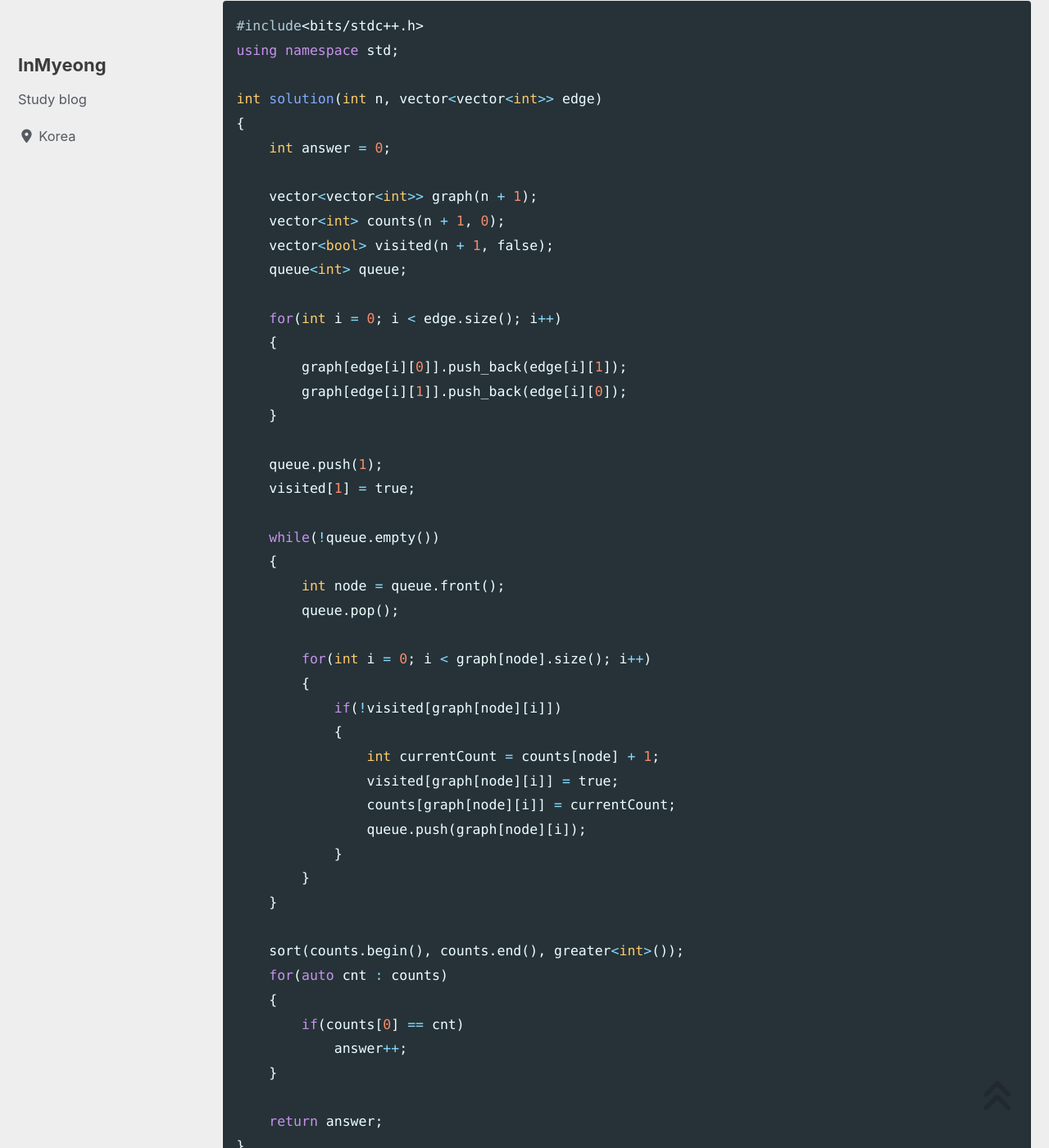
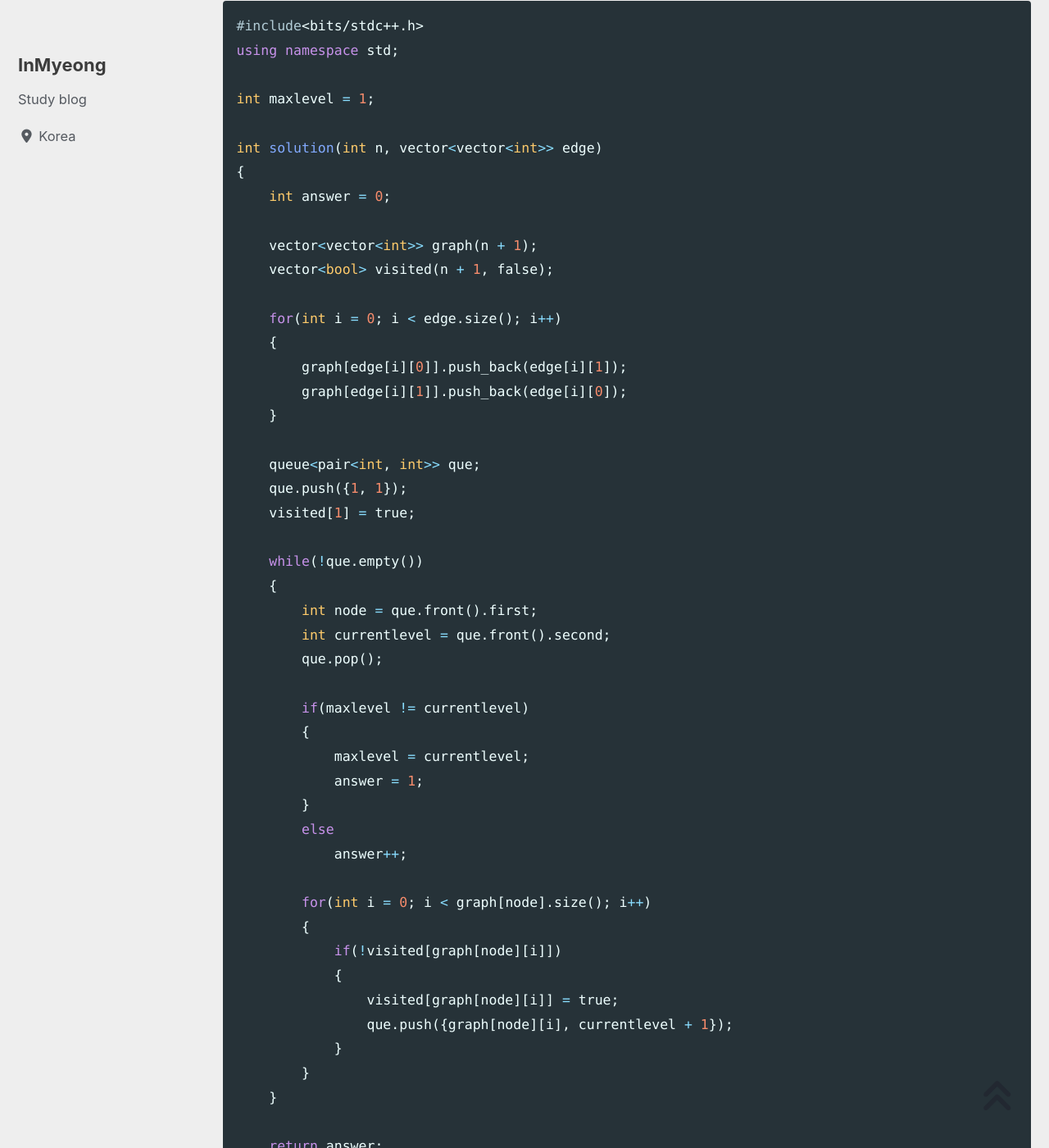
Before and after one commit to devMyeong/devMyeong.github.io, a Jekyll site: the page built from _posts/codingTest/2022-07-06-프로그래머스.md, in a window 1280 px wide and 1400 px high, scrolled down 61605 px. Shown: the whole window at 82% size. Built offline with Jekyll 4.4.1, drawn with Linux system fonts in a browser that asks for light colours; cached includes are drawn as plain includes; nearby versions of some CDN libraries; some web fonts are replaced; comment, search, counter and statistics services are not loaded.

Commit message:
Chore : 가장 먼 노드 코드 업데이트

```diff
--- a/_posts/codingTest/2022-07-06-프로그래머스.md
+++ b/_posts/codingTest/2022-07-06-프로그래머스.md
@@ -1791,14 +1791,14 @@ long long solution(int n, vector<int> times)
 #include<bits/stdc++.h>
 using namespace std;
 
+int maxlevel = 1;
+
 int solution(int n, vector<vector<int>> edge)
 {
     int answer = 0;
 
     vector<vector<int>> graph(n + 1);
-    vector<int> counts(n + 1, 0);
     vector<bool> visited(n + 1, false);
-    queue<int> queue;
 
     for(int i = 0; i < edge.size(); i++)
     {
@@ -1806,31 +1806,32 @@ int solution(int n, vector<vector<int>> edge)
         graph[edge[i][1]].push_back(edge[i][0]);
     }
 
-    queue.push(1);
+    queue<pair<int, int>> que;
+    que.push({1, 1});
     visited[1] = true;
 
-    while(!queue.empty())
-    {
-        int node = queue.front();
-        queue.pop();
+    while(!que.empty())
+    {
+        int node = que.front().first;
+        int currentlevel = que.front().second;
+        que.pop();
+
+        if(maxlevel != currentlevel)
+        {
+            maxlevel = currentlevel;
+            answer = 1;
+        }
+        else
+            answer++;
 
         for(int i = 0; i < graph[node].size(); i++)
         {
             if(!visited[graph[node][i]])
             {
-                int currentCount = counts[node] + 1;
                 visited[graph[node][i]] = true;
-                counts[graph[node][i]] = currentCount;
-                queue.push(graph[node][i]);
+                que.push({graph[node][i], currentlevel + 1});
             }
         }
-    }
-
-    sort(counts.begin(), counts.end(), greater<int>());
-    for(auto cnt : counts)
-    {
-        if(counts[0] == cnt)
-            answer++;
     }
 
     return answer;
```
